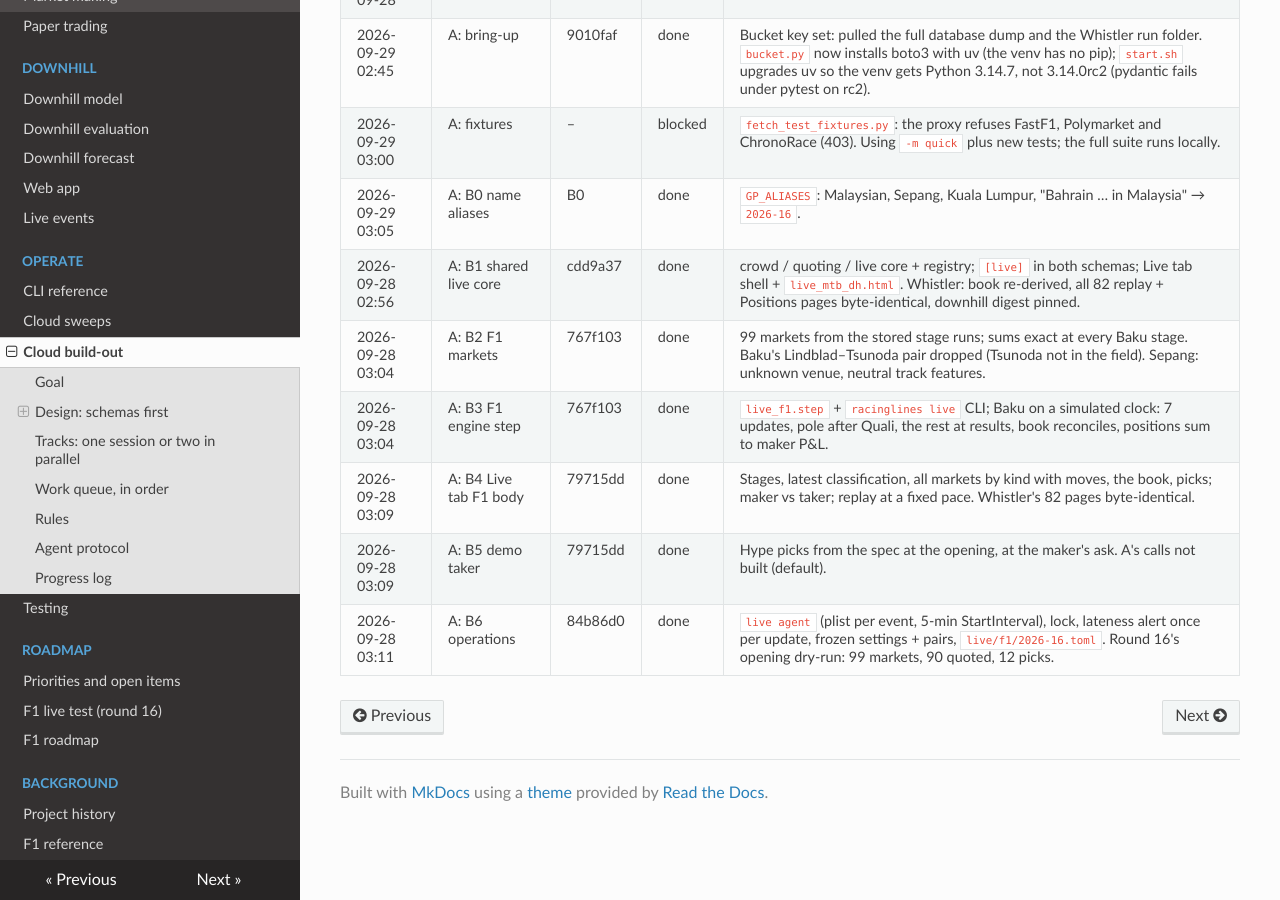
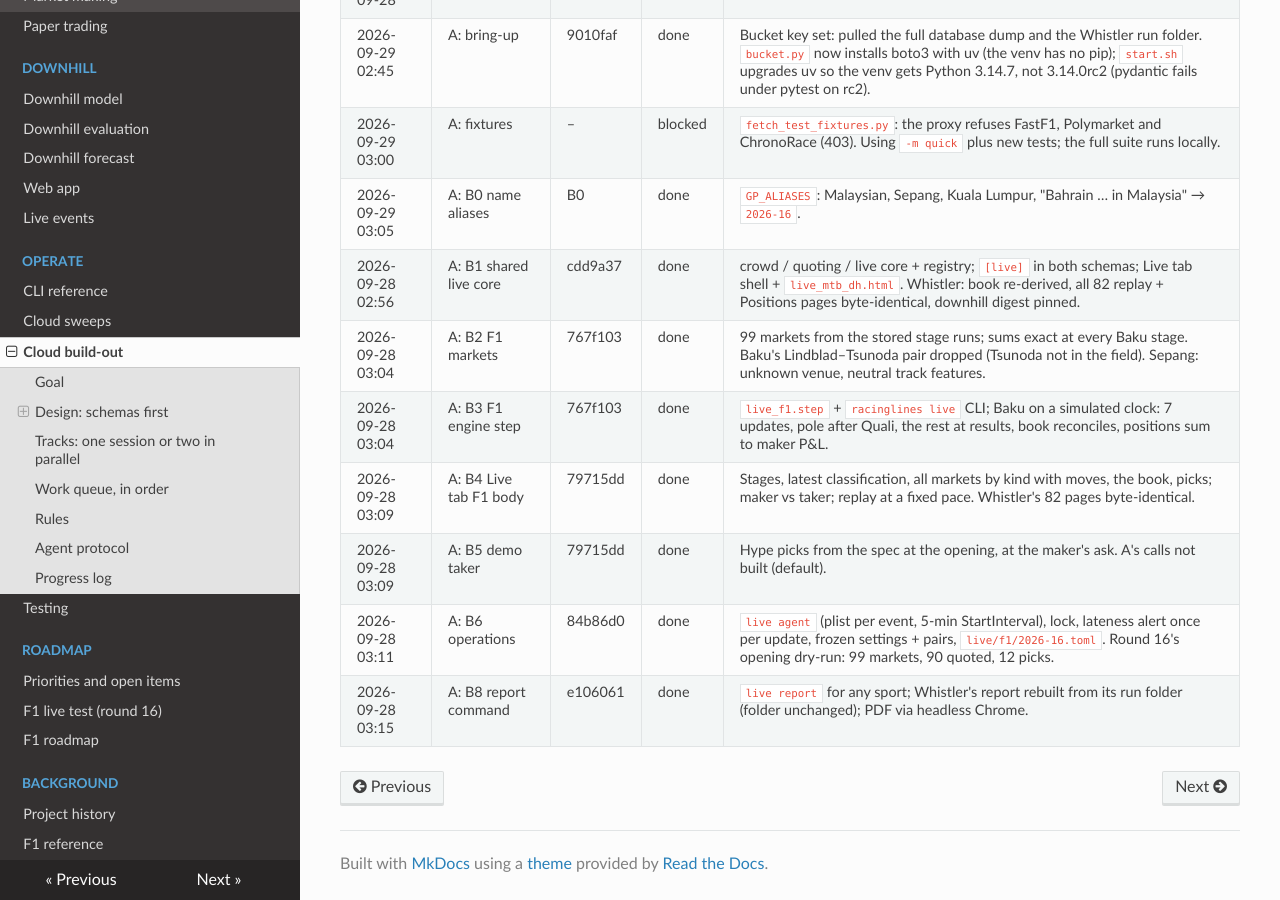
Before and after one commit to lalligagger/racinglines-public, an MkDocs documentation site: the page built from docs/cloud-buildout.md, in a window 1280 px wide and 900 px high, scrolled down 5913 px. Built offline with MkDocs 1.6.1, drawn with Linux system fonts in a browser that asks for light colours; nearby versions of some CDN libraries.

Commit message:
Log: B8
Co-Authored-By: Claude Opus 5.5 <noreply@anthropic.com>
Claude-Session: https://claude.ai/code/session_01CRnoPw41Vh8d32KZfZ4YtS

```diff
--- a/docs/cloud-buildout.md
+++ b/docs/cloud-buildout.md
@@ -258,3 +258,4 @@ The session appends here: date and time (UTC), item, commit, status, notes.
 | 2026-09-28 03:09 | A: B4 Live tab F1 body | 79715dd | done | Stages, latest classification, all markets by kind with moves, the book, picks; maker vs taker; replay at a fixed pace. Whistler's 82 pages byte-identical. |
 | 2026-09-28 03:09 | A: B5 demo taker | 79715dd | done | Hype picks from the spec at the opening, at the maker's ask. A's calls not built (default). |
 | 2026-09-28 03:11 | A: B6 operations | 84b86d0 | done | `live agent` (plist per event, 5-min StartInterval), lock, lateness alert once per update, frozen settings + pairs, `live/f1/2026-16.toml`. Round 16's opening dry-run: 99 markets, 90 quoted, 12 picks. |
+| 2026-09-28 03:15 | A: B8 report command | e106061 | done | `live report` for any sport; Whistler's report rebuilt from its run folder (folder unchanged); PDF via headless Chrome. |
```
